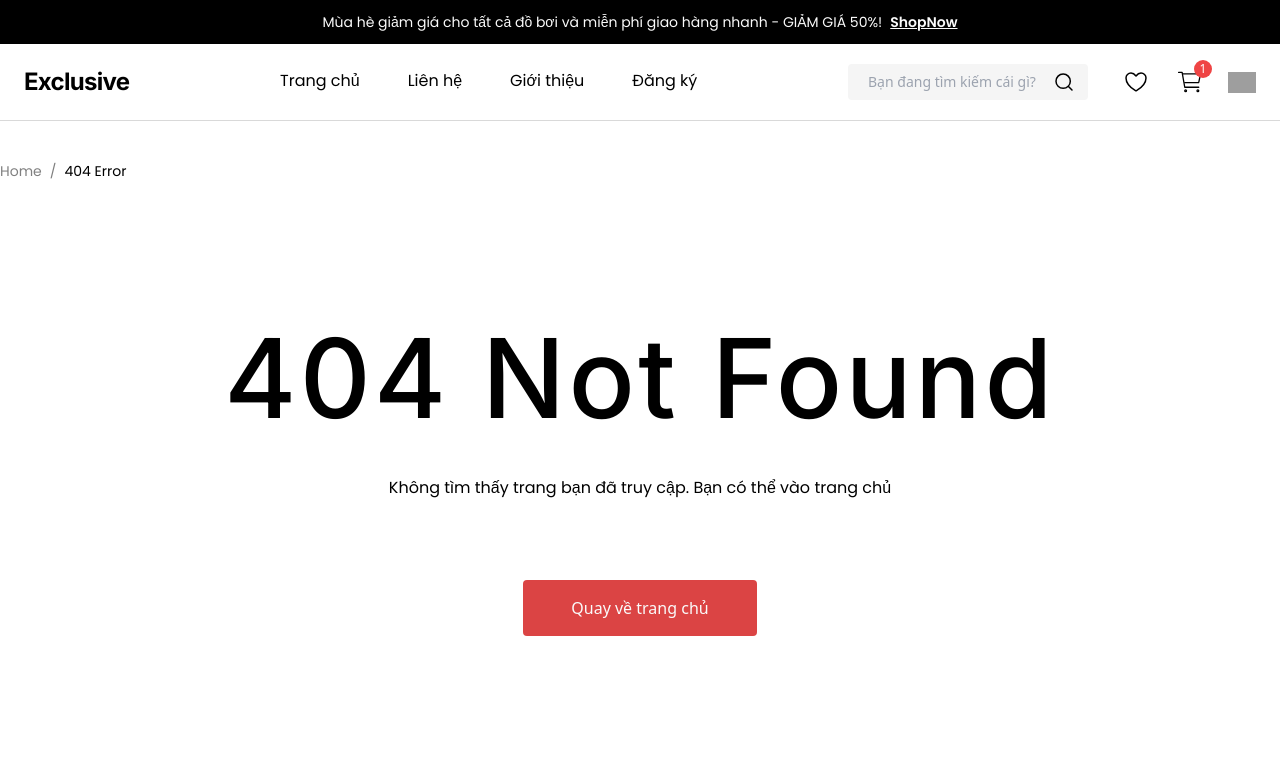
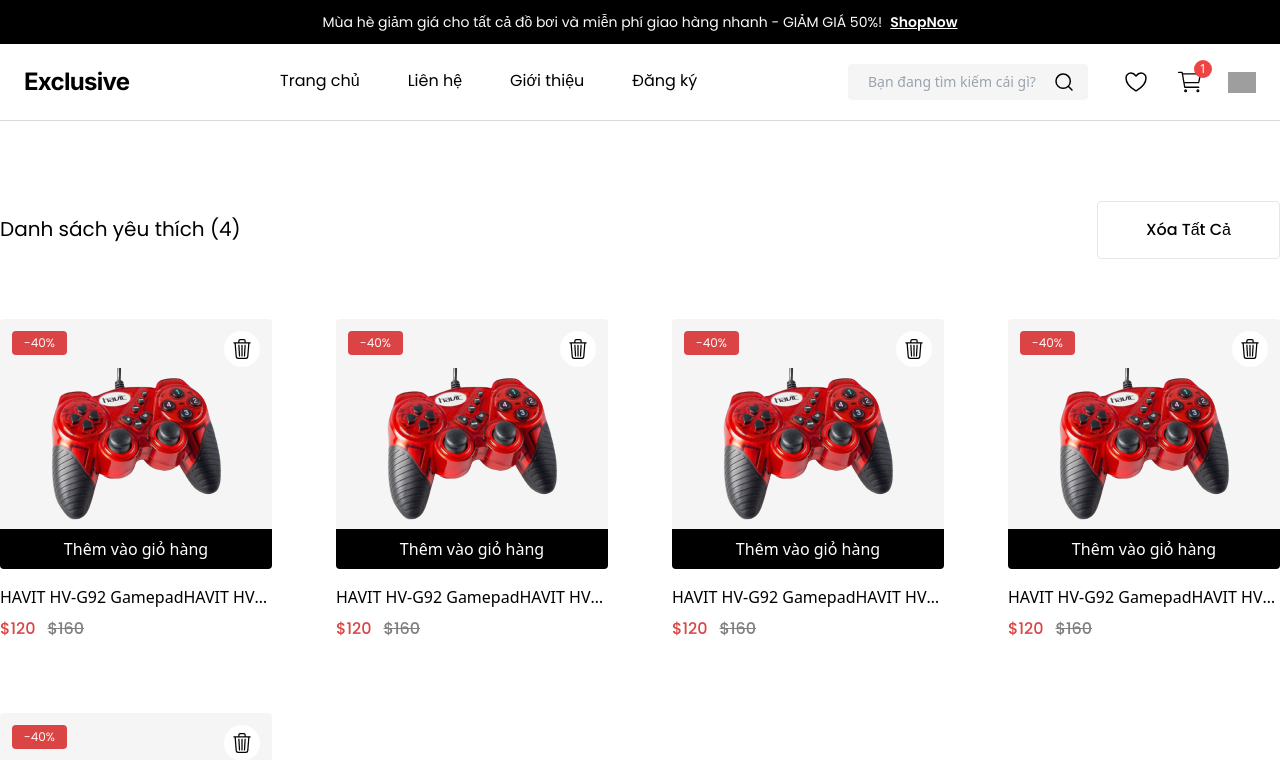
Before and after one commit to xuanphong03/E-commerce-Website, a React (Vite) app: page /wishlist in a window 1280 px wide. Shown: the top 760 px of the page. Built offline with nearby package versions, Linux system fonts and the light colour scheme; grey boxes are pictures that could not be loaded.

Commit message:
build wish list page

```diff
--- a/src/App.jsx
+++ b/src/App.jsx
@@ -8,6 +8,7 @@
 import ContactPage from './pages/Contact';
 import SignInPage from './pages/Auth/SignIn';
 import ErrorPage from './pages/Error';
+import WishListPage from './pages/WishList';
 
 function App() {
   return (
@@ -19,6 +20,7 @@
         <Route path="/about" element={<AboutPage />} />
         <Route path="/sign-up" element={<SignUpPage />} />
         <Route path="/sign-in" element={<SignInPage />} />
+        <Route path="/wishlist" element={<WishListPage />} />
         <Route path="*" element={<ErrorPage />} />
       </Routes>
       <ToastContainer />
--- a/src/components/ProductItem/index.jsx
+++ b/src/components/ProductItem/index.jsx
@@ -4,6 +4,8 @@
 import { FiEye } from 'react-icons/fi';
 import StarRating from '../StarRating';
 import NewTag from '../NewTag/NewTag';
+
+import { BsTrash3 } from 'react-icons/bs';
 
 export default function ProductItem(props) {
   const {
@@ -16,6 +18,7 @@
     productReviewRate,
     favorite = false,
     isNewProduct = false,
+    isInWishList = false,
   } = props;
   const [showAddToCart, setShowAddToCart] = useState(false);
   const [isFavorite, setIsFavorite] = useState(favorite);
@@ -36,14 +39,16 @@
           )}
         </div>
         <div
-          className={`absolute bottom-0 left-0 right-0 flex cursor-pointer items-center justify-center rounded-b bg-black text-white ${showAddToCart ? 'h-10' : 'h-0'} transition-all`}
+          className={`absolute bottom-0 left-0 right-0 flex cursor-pointer items-center justify-center rounded-b bg-black text-white hover:bg-[#DB4444] ${showAddToCart ? 'h-10' : 'h-0'} transition-all`}
         >
           <p className="py-2">Thêm vào giỏ hàng</p>
         </div>
         <div className="absolute right-3 top-3">
+          {!isInWishList ? (
+            <>
               <button
-            className="mb-2 flex h-8 w-8 items-center justify-center rounded-full bg-white"
-            onClick={() => setIsFavorite(true)}
+                className={`mb-2 flex h-8 w-8 items-center justify-center rounded-full bg-white transition-colors ${!isFavorite ? 'hover:bg-[#DB4444] hover:text-[#FAFAFA]' : 'hover:border-[#DB4444]'} border-2 border-solid border-transparent`}
+                onClick={() => setIsFavorite((prevStatus) => !prevStatus)}
               >
                 {!isFavorite ? (
                   <FaRegHeart />
@@ -51,9 +56,15 @@
                   <FaHeart className="text-[#DB4444]" />
                 )}
               </button>
-          <button className="flex h-8 w-8 items-center justify-center rounded-full bg-white">
+              <button className="flex h-8 w-8 items-center justify-center rounded-full bg-white transition-colors hover:bg-[#DB4444] hover:text-[#FAFAFA]">
                 <FiEye />
               </button>
+            </>
+          ) : (
+            <button className="flex h-9 w-9 items-center justify-center rounded-full bg-white text-xl transition-colors hover:bg-[#DB4444] hover:text-[#FAFAFA]">
+              <BsTrash3 />
+            </button>
+          )}
         </div>
       </div>
       <div>
--- a/src/layouts/Header/index.jsx
+++ b/src/layouts/Header/index.jsx
@@ -128,6 +128,7 @@
                 </label>
               </div>
               <div className="flex items-center gap-6 text-xl">
+                <Link to="/wishlist">
                   <Tooltip infoText="Danh sách yêu thích">
                     <div className="flex h-6 w-6 cursor-pointer items-center lg:h-8 lg:w-8">
                       <img
@@ -137,6 +138,7 @@
                       />
                     </div>
                   </Tooltip>
+                </Link>
                 <Tooltip infoText="Giỏ hàng">
                   <div className="relative flex h-5 w-5 cursor-pointer items-center lg:h-7 lg:w-7">
                     <img
--- /dev/null
+++ b/src/pages/WishList/components/ProductItem.jsx
@@ -0,0 +1,71 @@
+import { FiEye } from 'react-icons/fi';
+
+import { BsTrash3 } from 'react-icons/bs';
+import SaleTag from '~/components/SaleTag';
+import NewTag from '~/components/NewTag/NewTag';
+import StarRating from '~/components/StarRating';
+
+export default function ProductItem(props) {
+  const {
+    productImage,
+    productName,
+    productPrice,
+    productSalePercent,
+    productSalePrice,
+    productReviewNumber,
+    productReviewRate,
+    isNewProduct = false,
+    isInWishList = false,
+  } = props;
+
+  return (
+    <article className="flex flex-col gap-4">
+      <div className="relative flex h-[250px] items-center justify-center rounded bg-[#F5F5F5]">
+        <img alt="product image" src={productImage} className="max-h[80%]" />
+        <div className="absolute left-3 top-3">
+          <SaleTag salePercent={productSalePercent} />
+          {isNewProduct && (
+            <div className="mt-1">
+              <NewTag />
+            </div>
+          )}
+        </div>
+        <div className="absolute bottom-0 left-0 right-0 flex h-10 cursor-pointer items-center justify-center rounded-b bg-black text-white transition-all hover:bg-[#DB4444]">
+          <p className="py-2">Thêm vào giỏ hàng</p>
+        </div>
+        <div className="absolute right-3 top-3">
+          {!isInWishList ? (
+            <button className="flex h-8 w-8 items-center justify-center rounded-full bg-white transition-colors hover:bg-[#DB4444] hover:text-[#FAFAFA]">
+              <FiEye />
+            </button>
+          ) : (
+            <button className="flex h-9 w-9 items-center justify-center rounded-full bg-white text-xl transition-colors hover:bg-[#DB4444] hover:text-[#FAFAFA]">
+              <BsTrash3 />
+            </button>
+          )}
+        </div>
+      </div>
+      <div>
+        <h3 className="mb-2 line-clamp-1 font-medium text-black">
+          {productName}
+        </h3>
+        <p className="mb-2 font-poppins font-medium text-[#DB4444]">
+          ${productSalePercent > 0 ? productSalePrice : productPrice}
+          <span
+            className={`ml-3 text-[#808080] line-through ${productSalePercent <= 0 ? 'hidden' : ''}`}
+          >
+            ${productPrice}
+          </span>
+        </p>
+        {!isInWishList && (
+          <div className="flex items-center gap-2">
+            <StarRating productReviewRate={productReviewRate} />
+            <span className="text-sm font-semibold text-[#A0A0A0]">
+              ({productReviewNumber})
+            </span>
+          </div>
+        )}
+      </div>
+    </article>
+  );
+}
--- /dev/null
+++ b/src/pages/WishList/components/RecommendForYouSection.jsx
@@ -0,0 +1,38 @@
+import ProductImage from '~/assets/images/product01.png';
+import ProductItem from './ProductItem';
+
+RecommendForYouSection.propTypes = {};
+
+function RecommendForYouSection() {
+  return (
+    <section className="flex flex-col gap-[60px]">
+      <div className="flex items-center justify-between">
+        <h2 className="font-poppins text-xl leading-snug text-black">
+          Dành cho bạn
+        </h2>
+        <button className="border-[rgba(0, 0, 0, 0.50)] flex items-center justify-center rounded border border-solid px-12 py-4 font-poppins font-medium capitalize transition-colors hover:bg-[#DB4444] hover:text-[#FAFAFA]">
+          Xem tất cả
+        </button>
+      </div>
+      <div className="grid grid-cols-12 gap-16">
+        {[...Array(5)].map((_, index) => {
+          return (
+            <div className="col-span-3" key={index}>
+              <ProductItem
+                productImage={ProductImage}
+                productSalePercent={40}
+                productName="HAVIT HV-G92 GamepadHAVIT HV-G92 Gamepad"
+                productSalePrice={120}
+                productPrice={160}
+                productReviewRate={4.5}
+                productReviewNumber={88}
+              />
+            </div>
+          );
+        })}
+      </div>
+    </section>
+  );
+}
+
+export default RecommendForYouSection;
--- /dev/null
+++ b/src/pages/WishList/components/WishListSection.jsx
@@ -0,0 +1,39 @@
+import ProductImage from '~/assets/images/product01.png';
+import ProductItem from './ProductItem';
+
+WishListSection.propTypes = {};
+
+function WishListSection() {
+  return (
+    <section className="flex flex-col gap-[60px]">
+      <div className="flex items-center justify-between">
+        <h2 className="font-poppins text-xl leading-snug text-black">
+          Danh sách yêu thích <span>(4)</span>
+        </h2>
+        <button className="border-[rgba(0, 0, 0, 0.50)] flex items-center justify-center rounded border border-solid px-12 py-4 font-poppins font-medium capitalize transition-colors hover:bg-[#DB4444] hover:text-[#FAFAFA]">
+          Xóa tất cả
+        </button>
+      </div>
+      <div className="grid grid-cols-12 gap-16">
+        {[...Array(5)].map((_, index) => {
+          return (
+            <div className="col-span-3" key={index}>
+              <ProductItem
+                productImage={ProductImage}
+                productSalePercent={40}
+                productName="HAVIT HV-G92 GamepadHAVIT HV-G92 Gamepad"
+                productSalePrice={120}
+                productPrice={160}
+                productReviewRate={4.5}
+                productReviewNumber={88}
+                isInWishList={true}
+              />
+            </div>
+          );
+        })}
+      </div>
+    </section>
+  );
+}
+
+export default WishListSection;
--- /dev/null
+++ b/src/pages/WishList/index.jsx
@@ -0,0 +1,19 @@
+import WishListSection from './components/WishListSection';
+import RecommendForYouSection from './components/RecommendForYouSection';
+
+WishListPage.propTypes = {};
+
+function WishListPage() {
+  return (
+    <main className="mx-auto mb-[140px] mt-[80px] flex max-w-[1300px] flex-col gap-[80px]">
+      <div>
+        <WishListSection />
+      </div>
+      <div>
+        <RecommendForYouSection />
+      </div>
+    </main>
+  );
+}
+
+export default WishListPage;
```
Also changed, not shown: src/assets/icons/remove.png (added). Lines whose indentation alone changed are shown as unchanged.
